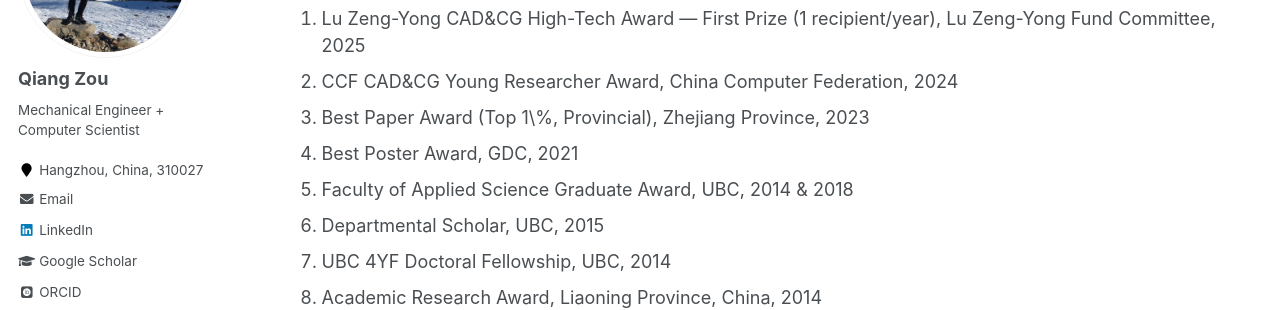
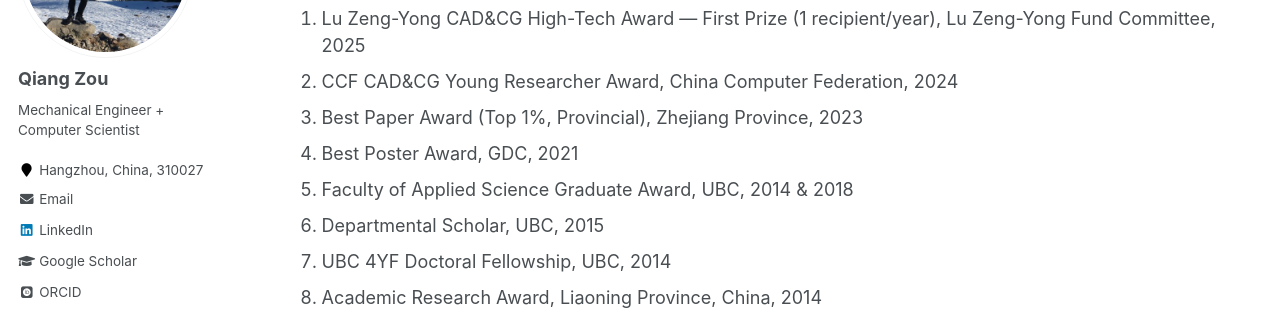
Before and after one commit to Qiang-Zou/Qiang-Zou.github.io, a Jekyll site: the page built from _pages/research.md, in a window 1280 px wide and 900 px high, scrolled down 2063 px. Shown: the part 153-463 px from the top of the window. Built offline with Jekyll 4.4.1, drawn with Linux system fonts in a browser that asks for light colours; some web fonts are replaced; formulas are drawn with MathJax 3.

```diff
--- a/_pages/research.md
+++ b/_pages/research.md
@@ -96,7 +96,7 @@ See [Google Scholar](https://scholar.google.com/citations?user=9FwFNqAAAAAJ&hl=e
 ## Awards (Selected)
 1. Lu Zeng-Yong CAD&CG High-Tech Award — First Prize (1 recipient/year), Lu Zeng-Yong Fund Committee, 2025
 1. CCF CAD&CG Young Researcher Award, China Computer Federation, 2024
-1. Best Paper Award (Top 1\%, Provincial), Zhejiang Province, 2023
+1. Best Paper Award (Top 1%, Provincial), Zhejiang Province, 2023
 1. Best Poster Award, GDC, 2021
 1. Faculty of Applied Science Graduate Award, UBC, 2014 & 2018
 1. Departmental Scholar, UBC, 2015
```
